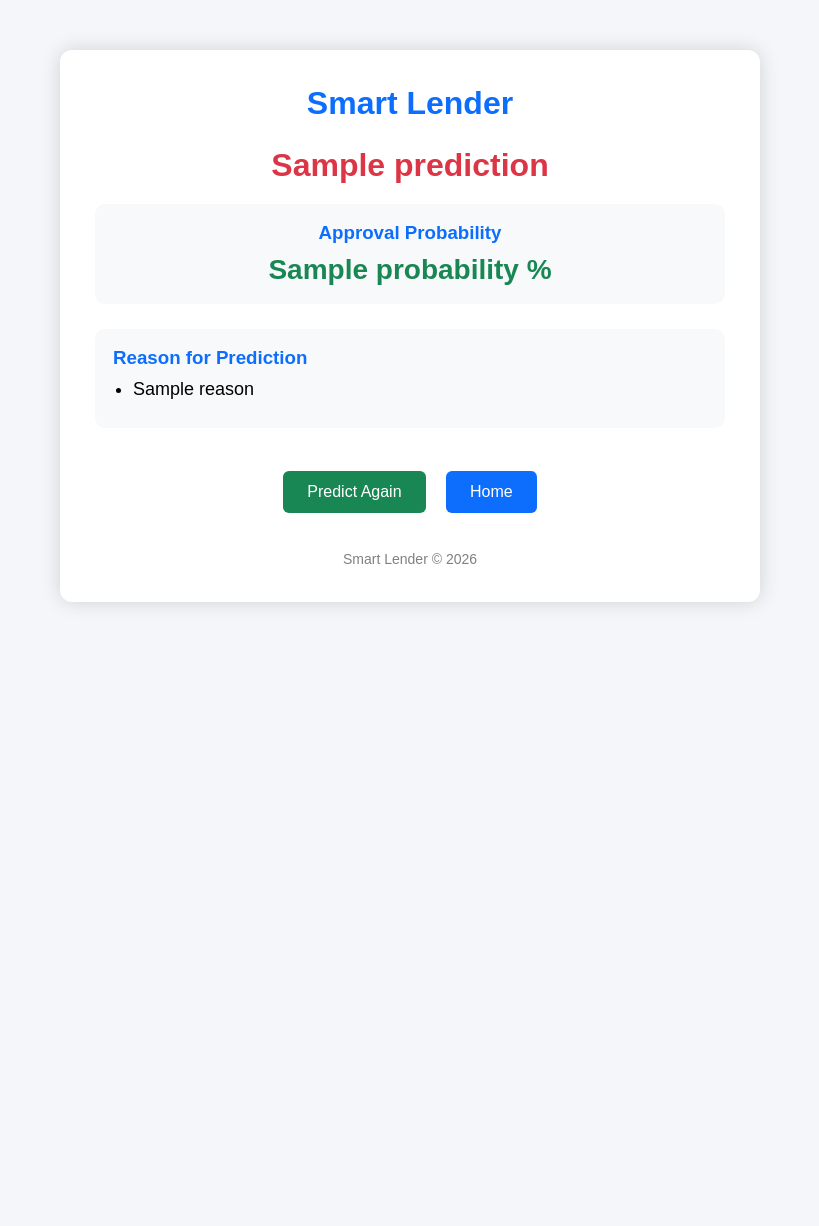
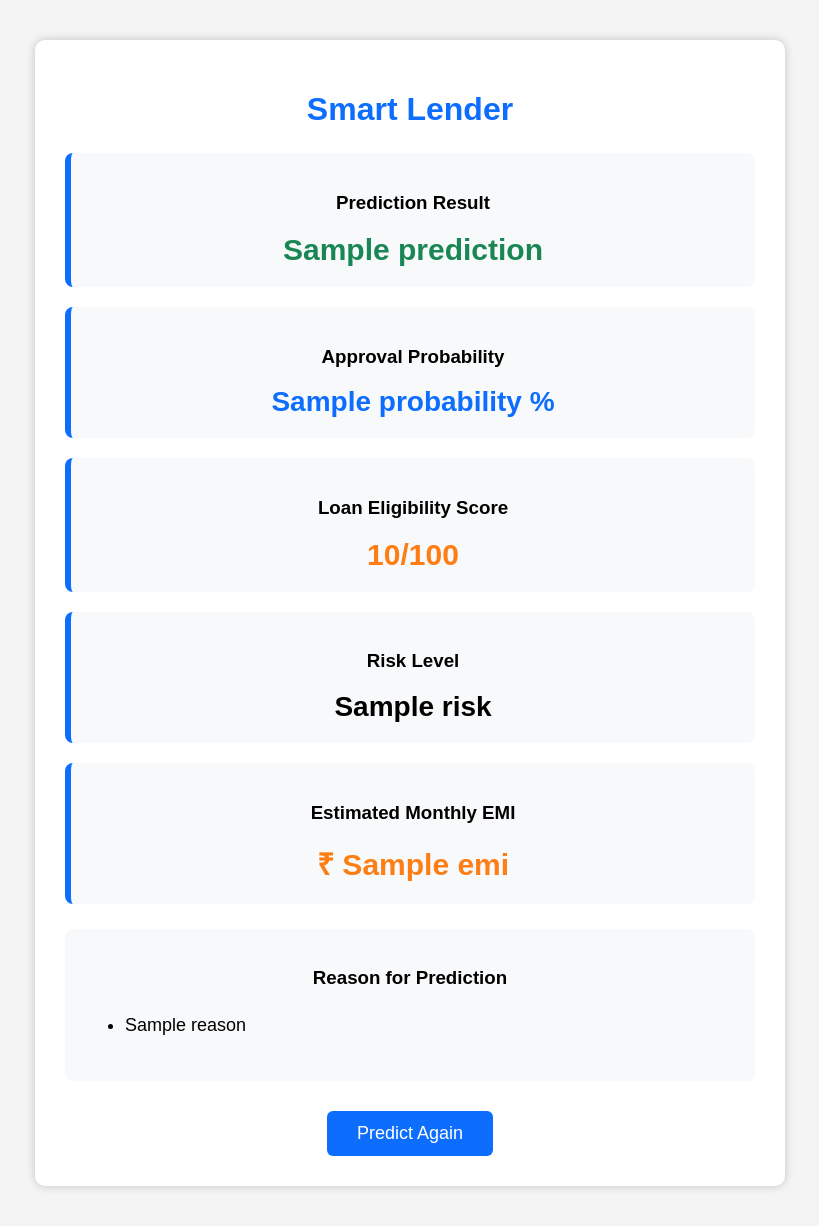
Before and after one commit to ShaikFarhana8/Smart-Lender, a Flask app: template Flask/Templates/output.html in a window 1280 px wide. Shown: the whole page, without its empty margins (230-1049 px from the left). Before the commit the page ends 606 px from the top, so only its background shows below. Run offline with Flask 3, Linux system fonts and the light colour scheme; the template is opened without the code that fills it: most values are stand-ins (such as "Sample title", 1, 10 or a date in 2020); parts of the project's set-up code (start-up, migrations or seed data) failed here and were passed over.

Commit message:
Enhance Smart Lender with EMI calculation and risk analysis

```diff
--- a/Flask/Templates/home.html
+++ b/Flask/Templates/home.html
@@ -34,7 +34,6 @@
 
 <h3>Loan Approval Prediction System</h3>
 
-<p>Predict whether a loan application is likely to be approved using Machine Learning.</p>
 
 <br>
 
--- a/Flask/Templates/output.html
+++ b/Flask/Templates/output.html
@@ -6,28 +6,28 @@
     <meta charset="UTF-8">
     <meta name="viewport" content="width=device-width, initial-scale=1.0">
 
-<title>Smart Lender - Prediction Result</title>
+    <title>Prediction Result</title>
 
     <style>
 
         *{
-    margin:0;
-    padding:0;
             box-sizing:border-box;
             font-family:Arial, Helvetica, sans-serif;
         }
 
         body{
-    background:#f4f6f9;
+            margin:0;
+            padding:0;
+            background:#f4f4f4;
         }
 
         .container{
-    width:700px;
-    margin:50px auto;
-    background:#ffffff;
-    padding:35px;
-    border-radius:12px;
-    box-shadow:0 0 20px rgba(0,0,0,0.15);
+            width:750px;
+            margin:40px auto;
+            background:white;
+            padding:30px;
+            border-radius:10px;
+            box-shadow:0px 0px 10px rgba(0,0,0,0.2);
             text-align:center;
         }
 
@@ -36,86 +36,67 @@ h1{
             margin-bottom:25px;
         }
 
-.approved{
-    color:#198754;
-    font-size:32px;
-    font-weight:bold;
-    margin-bottom:20px;
+        .card{
+            background:#f8f9fa;
+            padding:20px;
+            margin-top:20px;
+            border-radius:8px;
+            border-left:6px solid #0d6efd;
         }
 
-.rejected{
-    color:#dc3545;
-    font-size:32px;
+        .prediction{
+            font-size:30px;
             font-weight:bold;
-    margin-bottom:20px;
-}
-
-.card{
-    background:#f8f9fa;
-    border-radius:10px;
-    padding:18px;
-    margin-top:20px;
-}
-
-.card h3{
-    color:#0d6efd;
-    margin-bottom:10px;
+            color:#198754;
         }
 
         .probability{
             font-size:28px;
-    color:#198754;
+            color:#0d6efd;
+            font-weight:bold;
+        }
+
+        .score{
+            font-size:30px;
+            color:#fd7e14;
+            font-weight:bold;
+        }
+
+        .risk{
+            font-size:28px;
             font-weight:bold;
         }
 
         .reason-box{
+            margin-top:25px;
+            background:#f8f9fa;
+            padding:20px;
+            border-radius:8px;
             text-align:left;
-    margin-top:25px;
         }
 
-.reason-box ul{
-    padding-left:20px;
+        .reason-box h3{
+            text-align:center;
         }
 
-.reason-box li{
+        ul{
             font-size:18px;
-    margin:10px 0;
-}
-
-.buttons{
-    margin-top:35px;
+            line-height:35px;
         }
 
         .btn{
             display:inline-block;
-    padding:12px 24px;
-    margin:8px;
+            margin-top:30px;
+            padding:12px 30px;
+            background:#0d6efd;
+            color:white;
+            text-decoration:none;
             border-radius:6px;
-    text-decoration:none;
-    color:white;
-    font-size:16px;
+            font-size:18px;
         }
 
-.predict{
-    background:#198754;
-}
-
-.predict:hover{
-    background:#146c43;
-}
-
-.home{
-    background:#0d6efd;
-}
-
-.home:hover{
+        .btn:hover{
             background:#0b5ed7;
-}
-
-.footer{
-    margin-top:30px;
-    color:gray;
-    font-size:14px;
         }
 
     </style>
@@ -128,31 +109,66 @@ h1{
 
     <h1>Smart Lender</h1>
 
-{% if "Approved" in prediction %}
+    <div class="card">
 
-<div class="approved">
+        <h3>Prediction Result</h3>
+
+        <div class="prediction">
+
             {{ prediction }}
+
         </div>
 
-{% else %}
-
-<div class="rejected">
-    {{ prediction }}
     </div>
-
-{% endif %}
 
     <div class="card">
 
         <h3>Approval Probability</h3>
 
         <div class="probability">
+
             {{ probability }} %
+
         </div>
 
     </div>
 
-<div class="card reason-box">
+    <div class="card">
+
+        <h3>Loan Eligibility Score</h3>
+
+        <div class="score">
+
+            {{ score }}/100
+
+        </div>
+
+    </div>
+
+    <div class="card">
+
+        <h3>Risk Level</h3>
+
+        <div class="risk">
+
+            {{ risk }}
+
+        </div>
+
+    </div>
+    <div class="card">
+
+    <h3>Estimated Monthly EMI</h3>
+
+    <div class="score">
+
+        ₹ {{ emi }}
+
+    </div>
+
+</div>
+
+    <div class="reason-box">
 
         <h3>Reason for Prediction</h3>
 
@@ -168,23 +184,7 @@ h1{
 
     </div>
 
-<div class="buttons">
-
-<a href="/input" class="btn predict">
-Predict Again
-</a>
-
-<a href="/" class="btn home">
-Home
-</a>
-
-</div>
-
-<div class="footer">
-
-Smart Lender © 2026
-
-</div>
+    <a href="/input" class="btn">Predict Again</a>
 
 </div>
 
--- a/Flask/app.py
+++ b/Flask/app.py
@@ -28,7 +28,7 @@ def input_page():
 def submit():
 
     try:
-        # Get values from form
+
         gender = int(request.form["Gender"])
         married = int(request.form["Married"])
         dependents = int(request.form["Dependents"])
@@ -41,7 +41,6 @@ def submit():
         credit_history = int(request.form["Credit_History"])
         property_area = int(request.form["Property_Area"])
 
-        # Create feature array
         features = np.array([[
             gender,
             married,
@@ -56,26 +55,59 @@ def submit():
             property_area
         ]])
 
-        # Scale features if scaler exists
         if scaler is not None:
             features = scaler.transform(features)
 
-        # Prediction
         prediction = model.predict(features)[0]
 
-        # Approval probability
         if hasattr(model, "predict_proba"):
             probability = model.predict_proba(features)[0][1] * 100
         else:
             probability = 100 if prediction == 1 else 0
 
-        # Result text
         if prediction == 1:
             result = "Loan Approved ✅"
         else:
             result = "Loan Rejected ❌"
+        # Approval Score
+        score = round(probability)
 
-        # Explanation
+        # -------------------------
+        # Risk Level
+        # -------------------------
+
+        if probability >= 80:
+            risk = "🟢 Low Risk"
+
+        elif probability >= 60:
+            risk = "🟡 Medium Risk"
+
+        else:
+            risk = "🔴 High Risk"
+            # Loan Eligibility Score
+            score = round(probability)
+     # EMI Calculation
+        annual_interest_rate = 8.5
+        monthly_interest_rate = annual_interest_rate / (12 * 100)
+
+        loan_amount_rupees = loan_amount
+        months = int(loan_term)
+
+        if monthly_interest_rate > 0:
+          emi = (
+                loan_amount_rupees
+                * monthly_interest_rate
+                * (1 + monthly_interest_rate) ** months
+            ) / (
+              (1 + monthly_interest_rate) ** months - 1
+            )
+        else:
+           emi = loan_amount_rupees / months
+
+        # -------------------------
+        # Prediction Explanation
+        # -------------------------
+
         reasons = []
 
         if credit_history == 1:
@@ -100,13 +132,12 @@ def submit():
             reasons.append("✔ Salaried Employee")
         else:
             reasons.append("ℹ Self-Employed Applicant")
-
-        if dependents == 0:
-            reasons.append("✔ No Dependents")
-        elif dependents <= 2:
-            reasons.append("✔ Few Dependents")
-        else:
-            reasons.append("⚠ Many Dependents")
+            if dependents == 0:
+                reasons.append("✔ No Dependents")
+            elif dependents <= 2:
+                reasons.append("✔ Few Dependents")
+            else:
+                reasons.append("⚠ Many Dependents")
 
         if loan_amount <= 150:
             reasons.append("✔ Moderate Loan Amount")
@@ -124,11 +155,19 @@ def submit():
             "output.html",
             prediction=result,
             probability=round(probability, 2),
+            score=score,
+            risk=risk,
+            emi=round(emi,2),
             reasons=reasons
         )
 
+
     except Exception as e:
-        return f"<h2>Error</h2><p>{e}</p>"
+        return f"""
+        <h2>Error Occurred</h2>
+        <p>{e}</p>
+        <a href='/input'>Go Back</a>
+        """
 
 
 if __name__ == "__main__":
```
Lines whose indentation alone changed are shown as unchanged.
